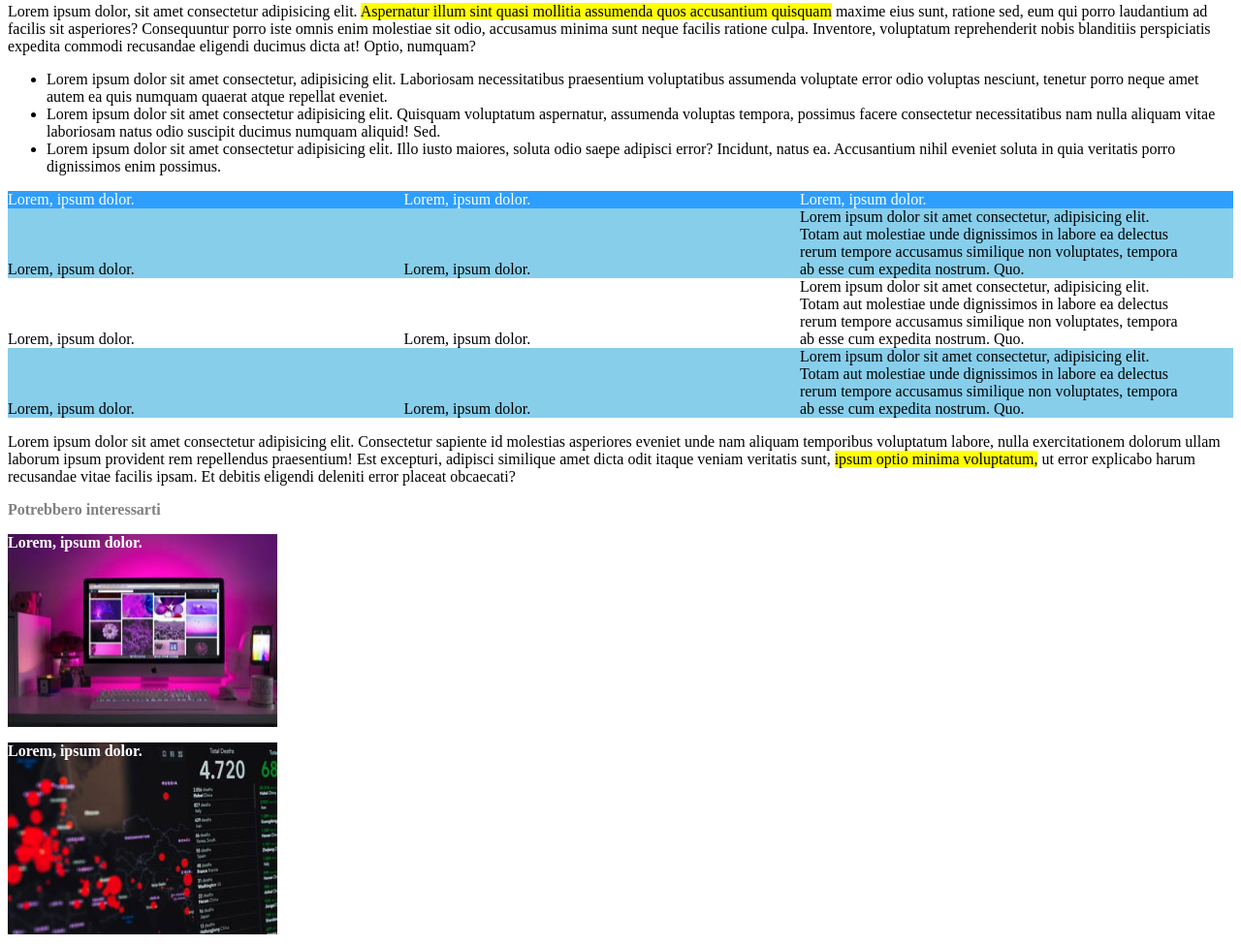
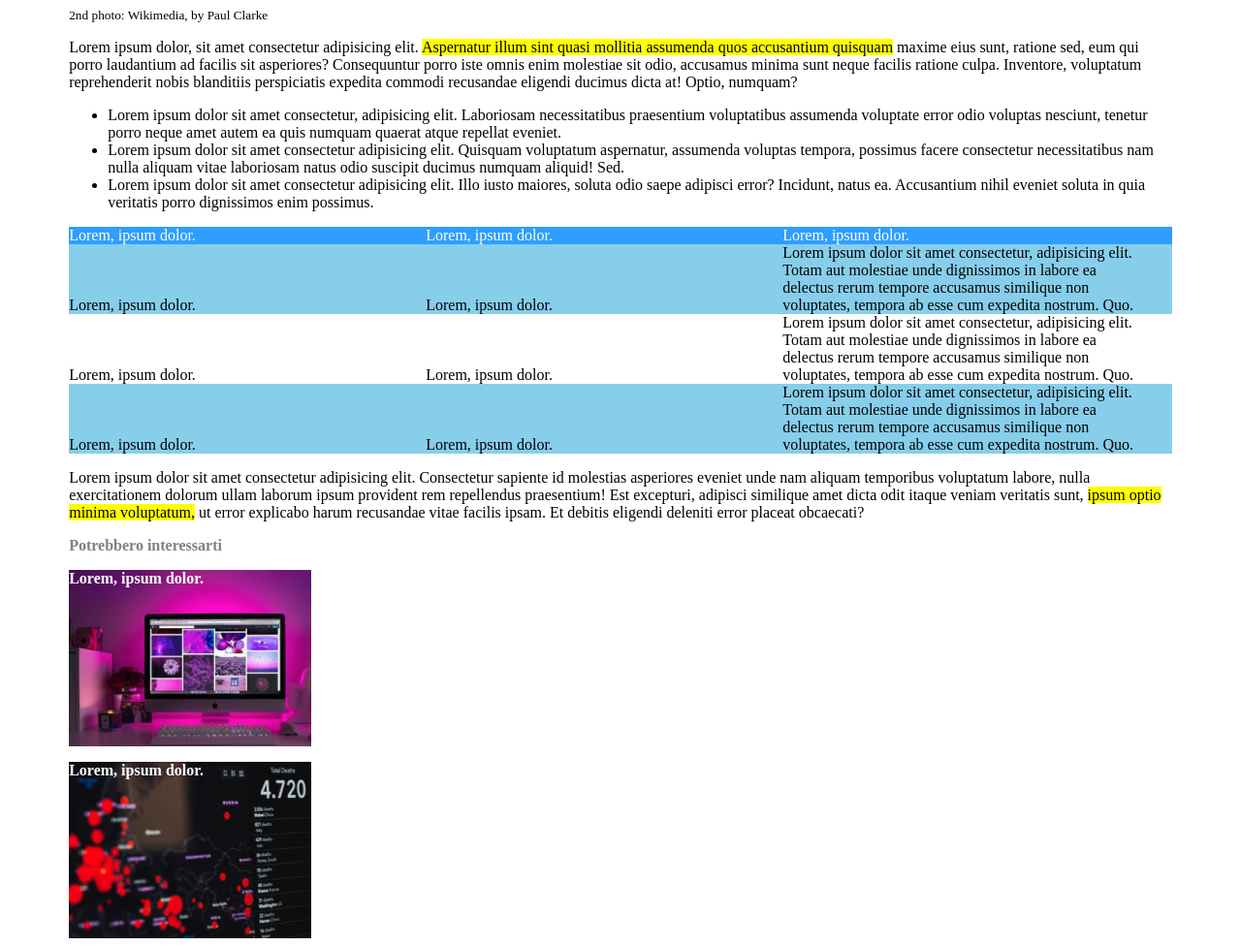
Before and after one commit to Giulia-Ciampelli/html-css-booleaner, a plain HTML site: page index.html in a window 1280 px wide. Shown: the part 792-1768 px from the top of the page at 97% size. Drawn offline with Linux system fonts and the light colour scheme.

Commit message:
put margin on main and footer section

```diff
--- a/css/style.css
+++ b/css/style.css
@@ -17,7 +17,10 @@ header {
 /* fine impostazioni header */
 
 /* impostazioni main */
-
+main {
+    margin-left: 5%;
+    margin-right: 5%;
+}
 /* impostazioni sezione foto iniziali */
 .author {
     color: gray;
@@ -71,6 +74,11 @@ header {
 /* fine impostazioni main */
 
 /* impostazioni footer */
+footer {
+    margin-left: 5%;
+    margin-right: 5%;
+}
+
 #footer {
     color: gray;
 }
```
